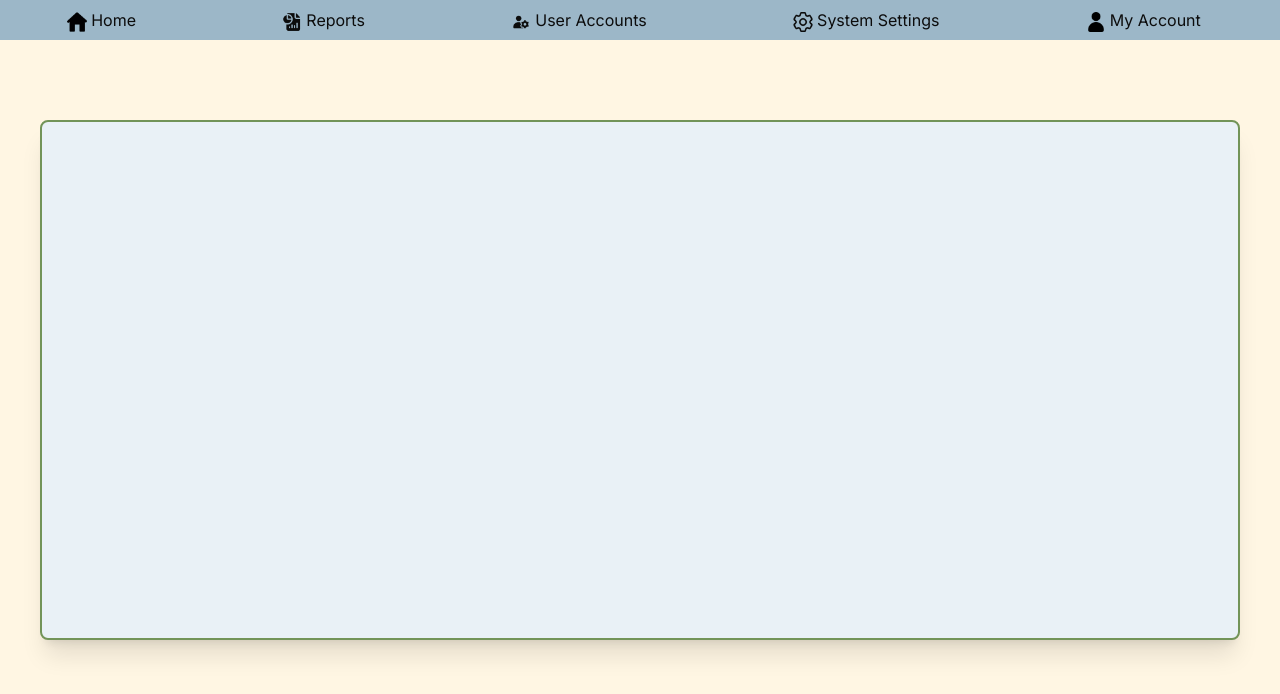
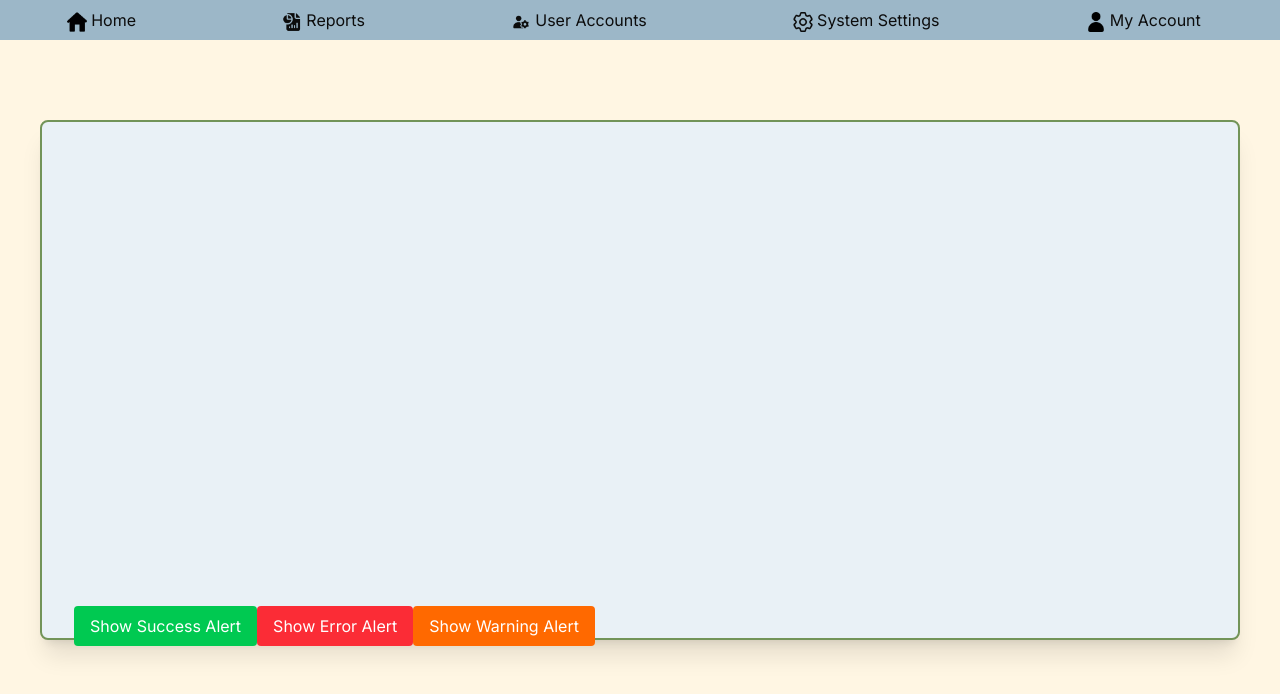
Before and after one commit to Kaytster/SoftwareEngineering-Project, a Next.js app: page /systemSettings/notifications in a window 1280 px wide. Shown: the top 694 px of the page. Built offline with nearby package versions, Linux system fonts and the light colour scheme.

Commit message:
Added test buttons to navigation.tsx to test out the alerts

```diff
--- a/src/app/components/alert.tsx
+++ b/src/app/components/alert.tsx
@@ -1,5 +1,5 @@
 import React from "react";
-import CloseIcon from "./closeIcon";
+// import CloseIcon from "@/app/components/icons/setting.png";
 
 type AlertType = "Success" | "Error" | "Warning";
 
@@ -25,7 +25,7 @@ const Alert: React.FC<AlertProps> = ({type, message, onClose}) => {
                 </span>
                 <span className="cursor-pointer duration-300 hover:opacity-70"
                       onClick={onClose}>
-                    <CloseIcon />
+                    X
                 </span>
             </div>
             <div className="flex h-4 w-full items-center justify-center rounded-b-lg"
--- a/src/app/systemSettings/notifications/page.tsx
+++ b/src/app/systemSettings/notifications/page.tsx
@@ -1,10 +1,12 @@
 "use client"
 import AdminNav from '@/app/components/adminNavigation';
+import { useAlert } from '@/app/utils/useAlert';
 import '@/app/globals.css'
 import Image from 'next/image';
 import Head from 'next/head';
 
 export default function Notifications() {
+    const {showAlert} = useAlert();
   return (
       <main>
           <header>
@@ -13,7 +15,21 @@ export default function Notifications() {
           <div className="relative w-300 h-130 mx-auto mt-20">
               <div className="absolute inset-0 p-8 bg-[#E9F1F6] border-2 border-[#729458] rounded-lg shadow-xl z-20">
                   <div className="flex space-x-6 h-full"></div>
-
+                  <button className='px-4 py-2 bg-green-500 text-white rounded'
+                          onClick={() => showAlert('Success', 'success')}
+                  >
+                    Show Success Alert
+                  </button>
+                  <button className='px-4 py-2 bg-red-500 text-white rounded'
+                          onClick={() => showAlert('Error', 'error')}
+                  >
+                    Show Error Alert
+                  </button>
+                  <button className='px-4 py-2 bg-orange-500 text-white rounded'
+                          onClick={() => showAlert('Warning', 'info')}
+                  >
+                    Show Warning Alert
+                  </button>
               </div>
           </div>
       </main>
```
